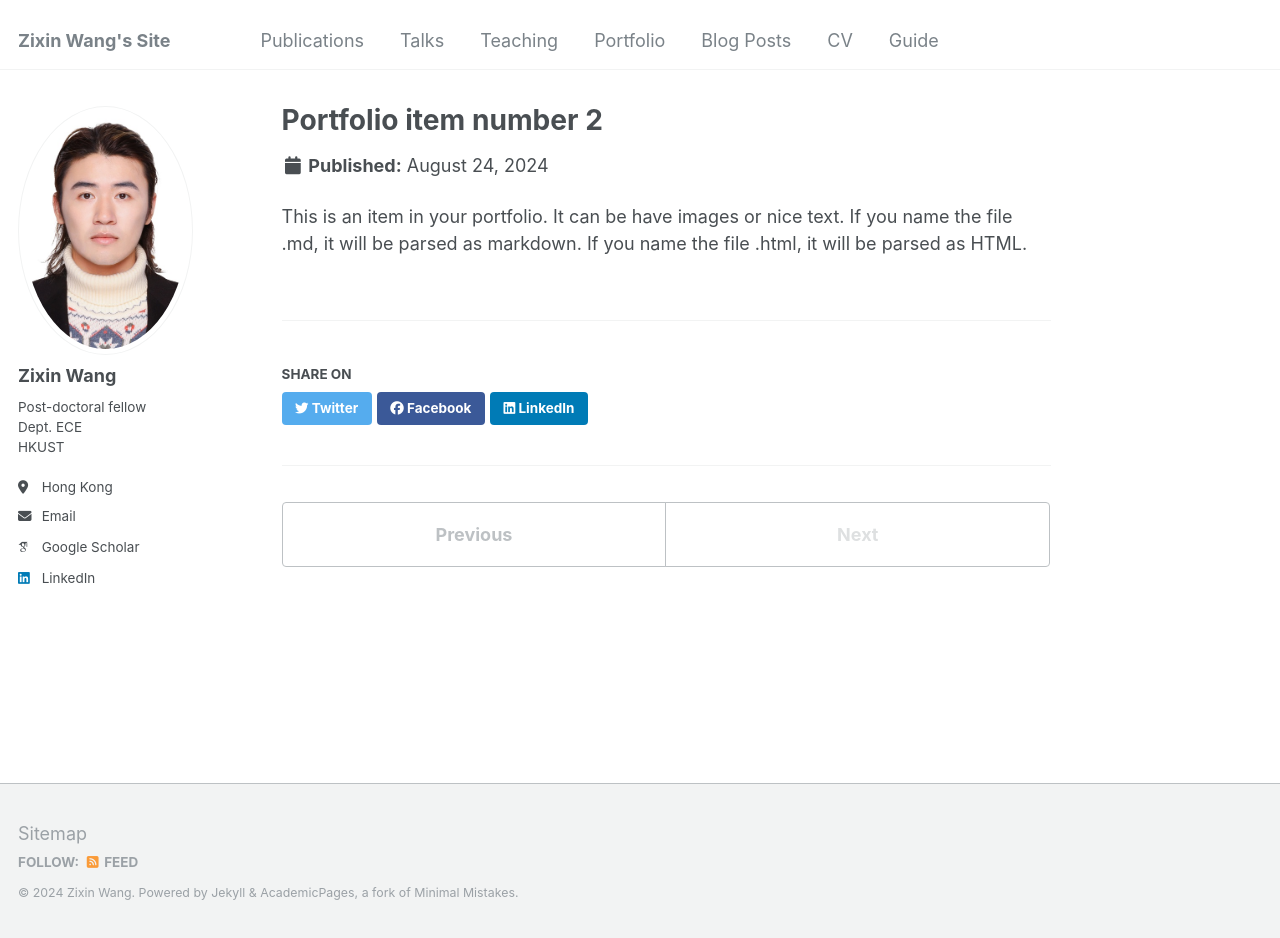
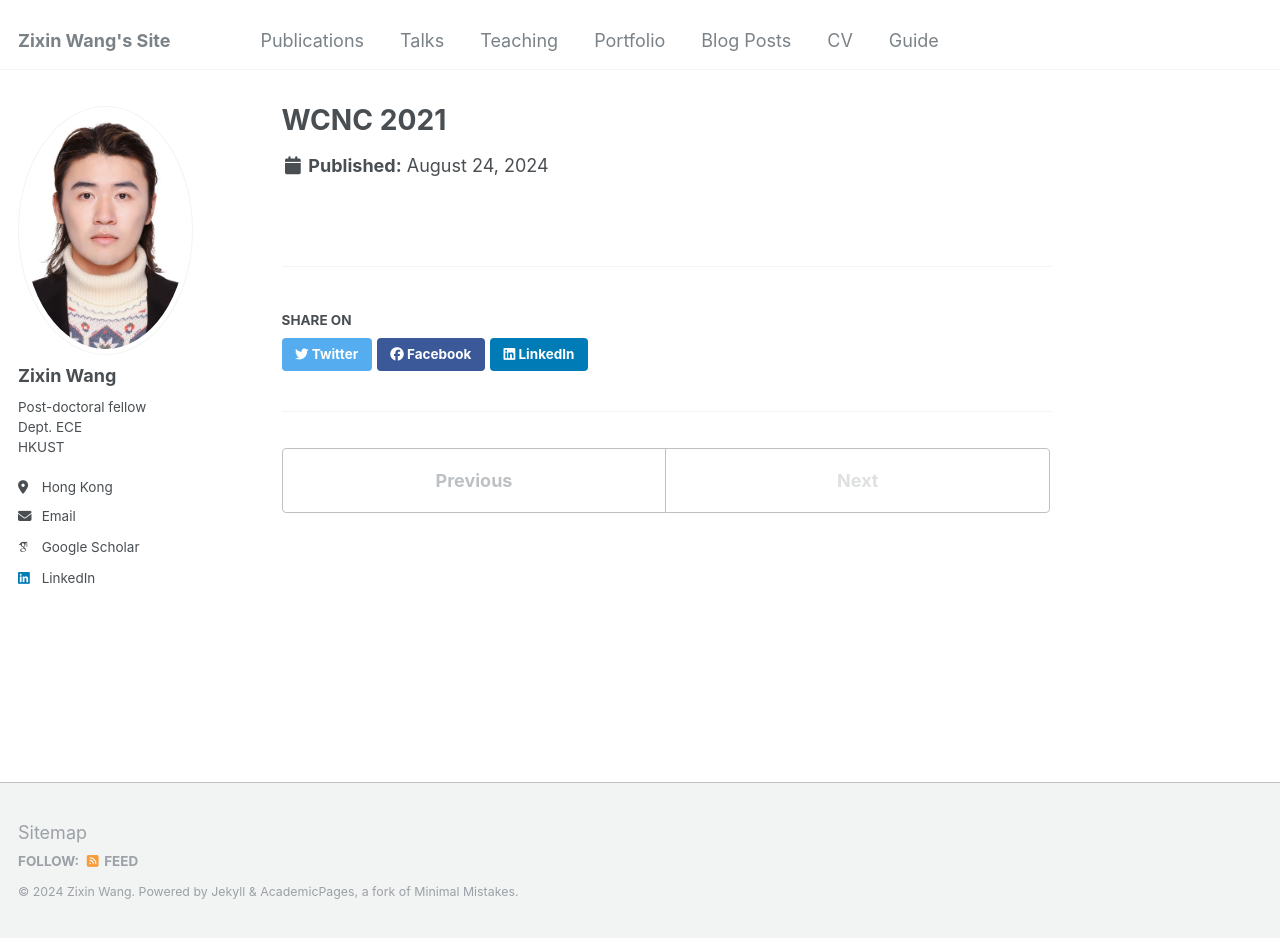
Before and after one commit to eewangzx/eewangzx.github.io, a Jekyll site: the page built from _portfolio/portfolio-2.md, in a window 1280 px wide and 938 px high. Built offline with Jekyll 4.4.1, drawn with Linux system fonts in a browser that asks for light colours; some web fonts are replaced.

Commit message:
some fixs

```diff
--- a/_config.yml
+++ b/_config.yml
@@ -209,18 +209,18 @@ kramdown:
 
 # These settings control the types of collections used by the template
 collections:
-  teaching:
-    output: true
-    permalink: /:collection/:path/
+  # teaching:
+  #   output: true
+  #   permalink: /:collection/:path/
   publications:
     output: true
     permalink: /:collection/:path/
   portfolio:
     output: true
     permalink: /:collection/:path/
-  talks:
-    output: true
-    permalink: /:collection/:path/
+  # talks:
+  #   output: true
+  #   permalink: /:collection/:path/
 
 
 # These settings control how pages and collections are included in the site
--- a/_portfolio/portfolio-1.md
+++ b/_portfolio/portfolio-1.md
@@ -1,7 +1,7 @@
 ---
-title: "Portfolio item number 1"
-excerpt: "Short description of portfolio item number 1<br/><img src='/images/500x300.png'>"
+title: "ICC 2023"
+excerpt: "Dining, Rome, 2023. <br/><img src='/images/ICC2023(2).jpg'>"
 collection: portfolio
 ---
 
-This is an item in your portfolio. It can be have images or nice text. If you name the file .md, it will be parsed as markdown. If you name the file .html, it will be parsed as HTML.
+After a long conference day with my presentation, I joined in a gathering dinner with Prof. Vicent Wong, Prof. Robert Schober, and my advisor.
--- /dev/null
+++ b/_portfolio/portfolio-2.md
@@ -0,0 +1,5 @@
+---
+title: "WCNC 2021"
+excerpt: "Accepted paper with topic in intelligent transportation system. <br/><img src='/images/WCNC2021.jpg'>"
+collection: portfolio
+---
```
Also changed, not shown: _pages/about.md (+1 -2 lines), images/ICC2023 (2).jpg (added), images/WCNC2021.jpg (added), 1 other file.
